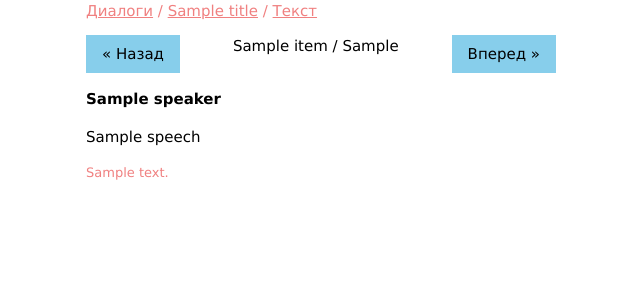
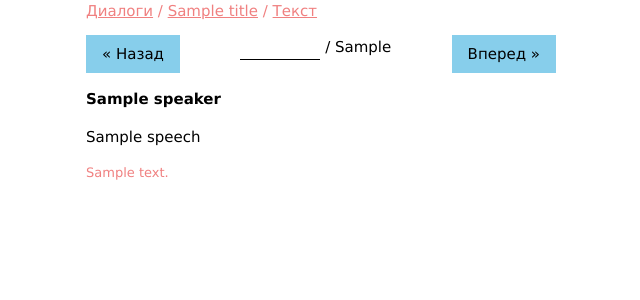
Before and after one commit to motherwort/plato-dialogues, a FastAPI app: template src/templates/dialogue.j2 in a window 1280 px wide. Shown: the top 300 px of the page, without its empty margins (319-959 px from the left). Run offline with FastAPI, Linux system fonts and the light colour scheme; the template is opened without the code that fills it: most values are stand-ins (such as "Sample title", 1, 10 or a date in 2020); some libraries are stand-ins or nearby versions.

Commit message:
feat: add page jump

```diff
--- a/src/templates/dialogue.j2
+++ b/src/templates/dialogue.j2
@@ -32,6 +32,15 @@
             vertical-align: middle;
             align: center;
         }
+        input[type='number']{
+            width: 80px;
+            background-color: transparent;
+            border: 0px solid;
+            text-align: center;
+            border-bottom-width: 1px;
+            outline: none;
+        }
+
         @media only screen and (max-width: 505px) {
             body {
                 width: 100%;
--- a/src/templates/dialogue_item.j2
+++ b/src/templates/dialogue_item.j2
@@ -12,7 +12,15 @@
     {% endif %}
         &laquo; Назад
     </button>
-    {{ item }} / {{ last_item }}
+    <input
+        type="number"
+        id="itemCounter"
+        name="item"
+        min="1"
+        max={{last_item}}
+        value="{{ item }}"
+        onchange="location.replace(location.pathname + '?item=' + this.value)"
+    > / {{ last_item }}
     {% if hx_get_next %}
     <button
         class="w3-button w3-right w3-light-blue w3-hover-blue"
```
